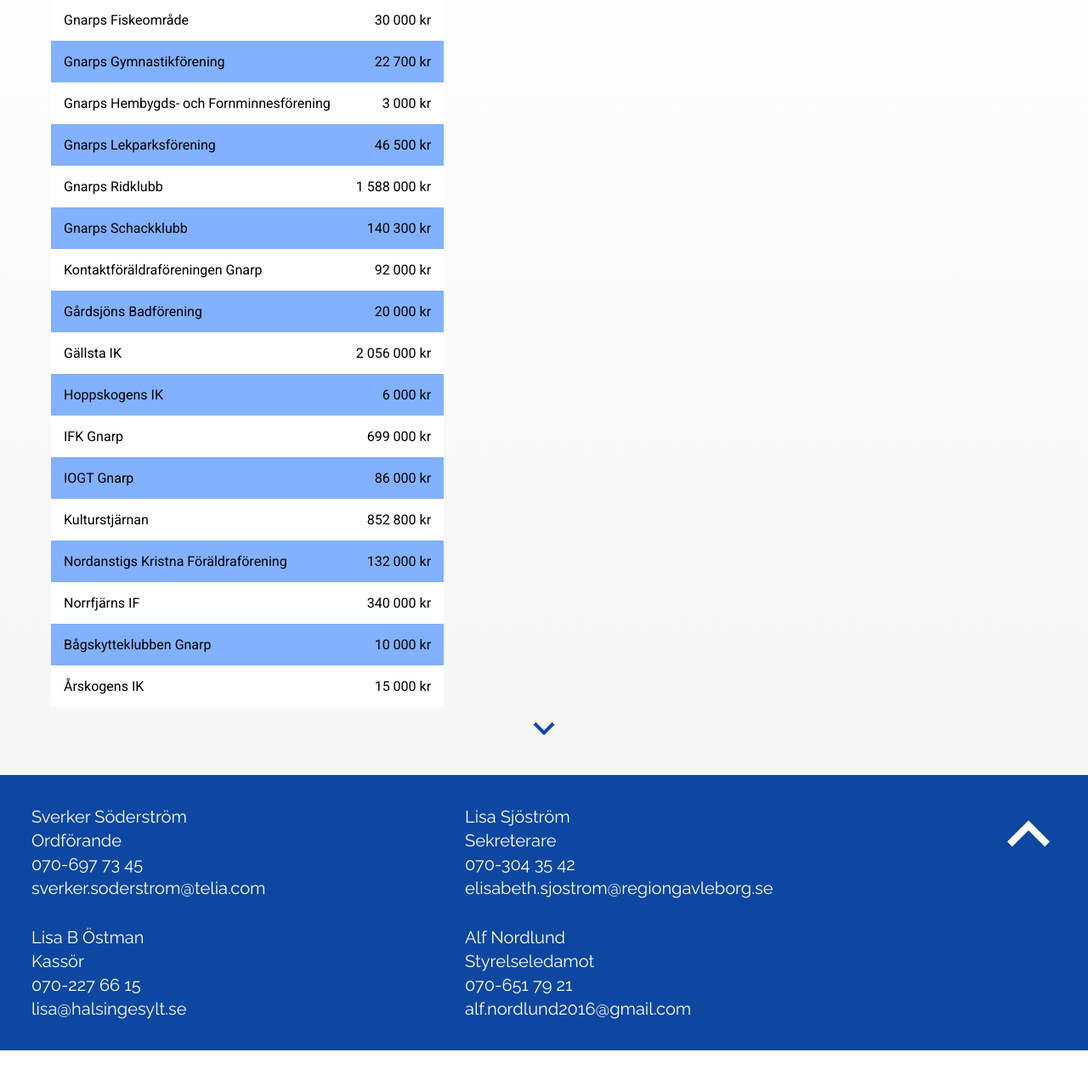
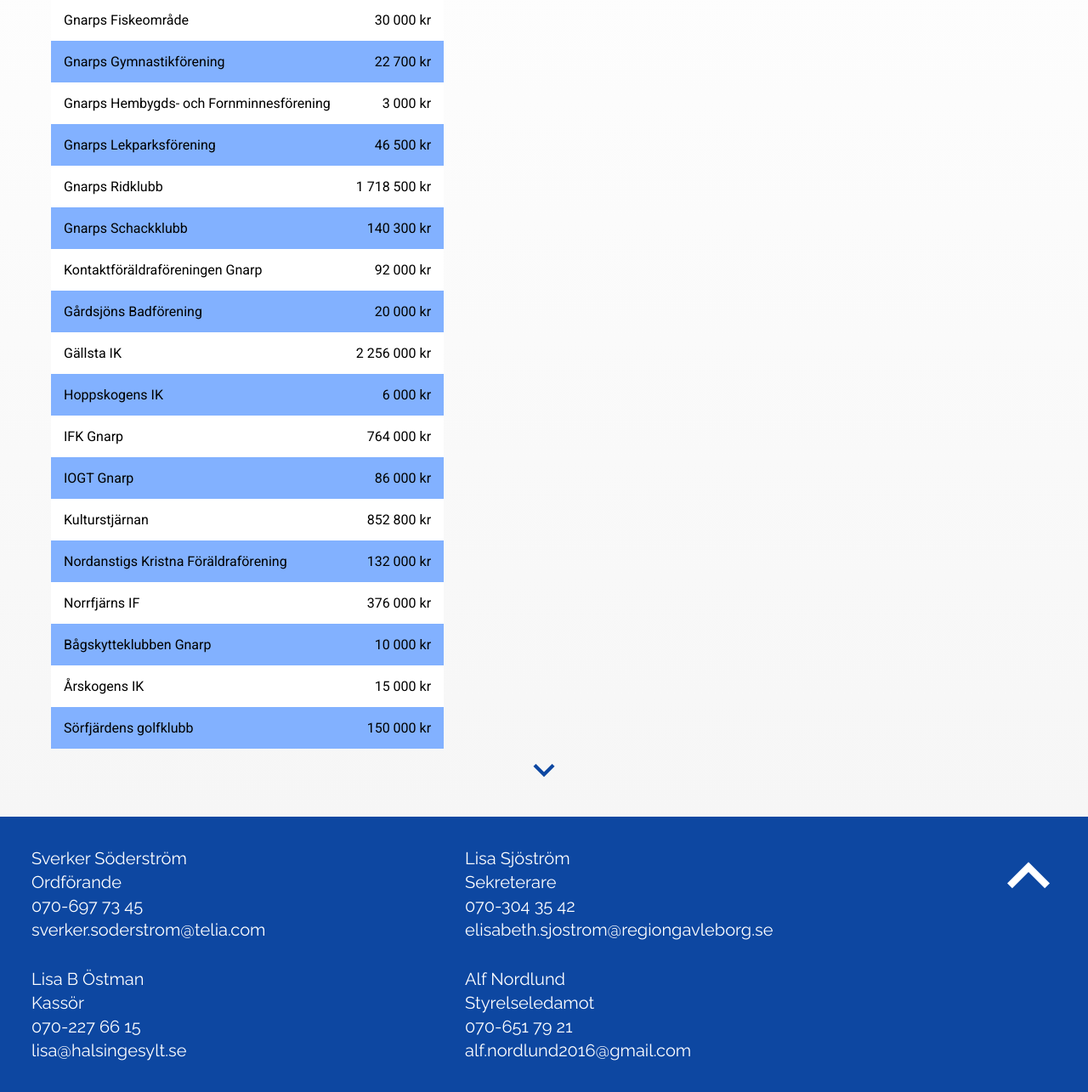
Before and after one commit to WeeRox/ungdomsfonden, a PHP site: page / in a window 1280 px wide. Shown: the part 4305-5590 px from the top of the page at 85% size. Before the commit the page ends 5541 px from the top, so only its background shows below. Run offline with PHP 8.4, Linux system fonts and the light colour scheme; some libraries are stand-ins or nearby versions.

Commit message:
Created article and updated numbers

```diff
--- a/index.php
+++ b/index.php
@@ -163,7 +163,7 @@
         </tr>
         <tr>
           <td>Gnarps Ridklubb</td>
-          <td>1 588 000 kr</td>
+          <td>1 718 500 kr</td>
         </tr>
         <tr>
           <td>Gnarps Schackklubb</td>
@@ -179,7 +179,7 @@
         </tr>
         <tr>
           <td>Gällsta IK</td>
-          <td>2 056 000 kr</td>
+          <td>2 256 000 kr</td>
         </tr>
         <tr>
           <td>Hoppskogens IK</td>
@@ -187,7 +187,7 @@
         </tr>
         <tr>
           <td>IFK Gnarp</td>
-          <td>699 000 kr</td>
+          <td>764 000 kr</td>
         </tr>
         <tr>
           <td>IOGT Gnarp</td>
@@ -203,7 +203,7 @@
         </tr>
         <tr>
           <td>Norrfjärns IF</td>
-          <td>340 000 kr</td>
+          <td>376 000 kr</td>
         </tr>
         <tr>
           <td>Bågskytteklubben Gnarp</td>
@@ -212,6 +212,10 @@
         <tr>
           <td>Årskogens IK</td>
           <td>15 000 kr</td>
+        </tr>
+        <tr>
+          <td>Sörfjärdens golfklubb</td>
+          <td>150 000 kr</td>
         </tr>
       </table>
     </div>
```
Also changed, not shown: news/2018/01/17/utdelning.php (renamed from news/2017/07/24/frastavallen.php, +7 -7 lines).
